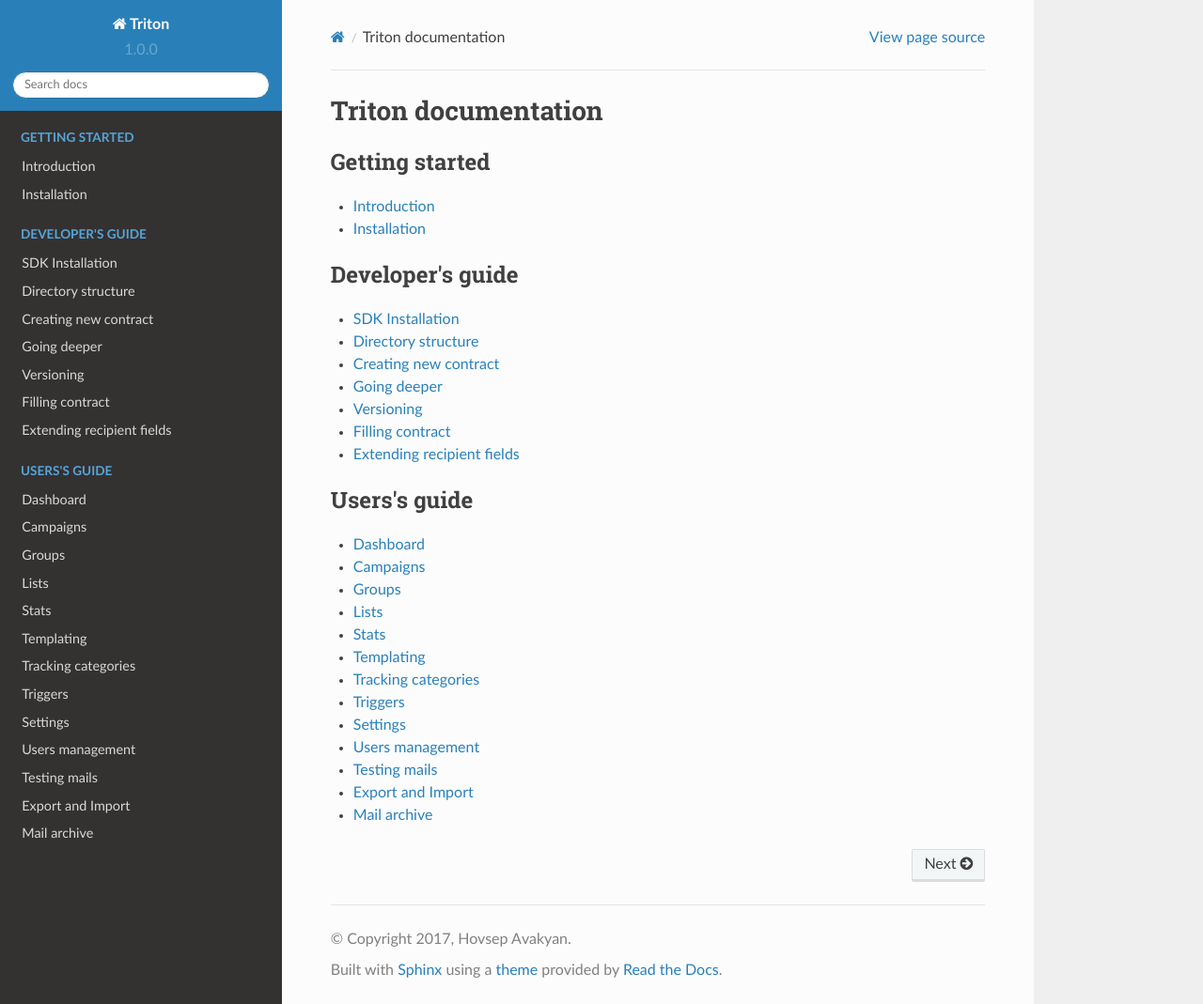
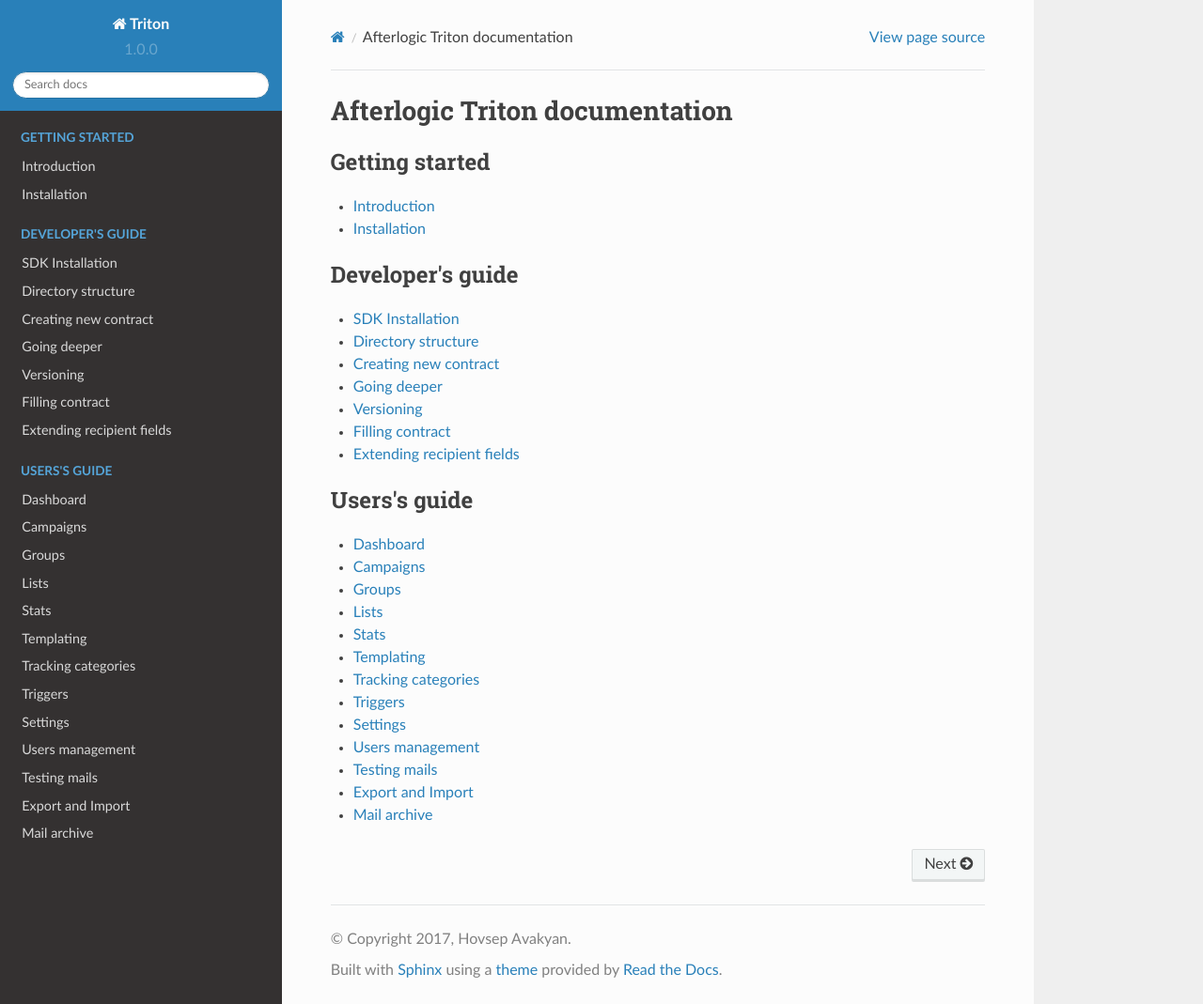
Before and after one commit to hovsep/triton-docs, a Sphinx documentation site: the page built from source/index.rst, in a window 1280 px wide and 1069 px high. Shown: the whole window at 94% size. Built offline with Sphinx 7.4.7 and the Read the Docs theme 2.0.0, drawn with Linux system fonts in a browser that asks for light colours.

Commit message:
Minor:: + vendor name

```diff
--- a/source/conf.py
+++ b/source/conf.py
@@ -141,7 +141,7 @@
 # (source start file, target name, title,
 #  author, documentclass [howto, manual, or own class]).
 latex_documents = [
-    (master_doc, 'Triton.tex', u'Triton Documentation',
+    (master_doc, 'Triton.tex', u'Afterlogic Triton Documentation',
      u'Hovsep Avakyan', 'manual'),
 ]
 
@@ -151,7 +151,7 @@
 # One entry per manual page. List of tuples
 # (source start file, name, description, authors, manual section).
 man_pages = [
-    (master_doc, 'triton', u'Triton Documentation',
+    (master_doc, 'triton', u'Afterlogic Triton Documentation',
      [author], 1)
 ]
 
@@ -162,8 +162,8 @@
 # (source start file, target name, title, author,
 #  dir menu entry, description, category)
 texinfo_documents = [
-    (master_doc, 'Triton', u'Triton Documentation',
-     author, 'Triton', 'One line description of project.',
+    (master_doc, 'Triton', u'Afterlogic Triton Documentation',
+     author, 'Triton', 'Transactional and newsletter emails platform',
      'Miscellaneous'),
 ]
 
--- a/source/index.rst
+++ b/source/index.rst
@@ -3,7 +3,7 @@
    You can adapt this file completely to your liking, but it should at least
    contain the root `toctree` directive.
 
-Triton documentation
+Afterlogic Triton documentation
 ====================
 
 .. toctree::
```
